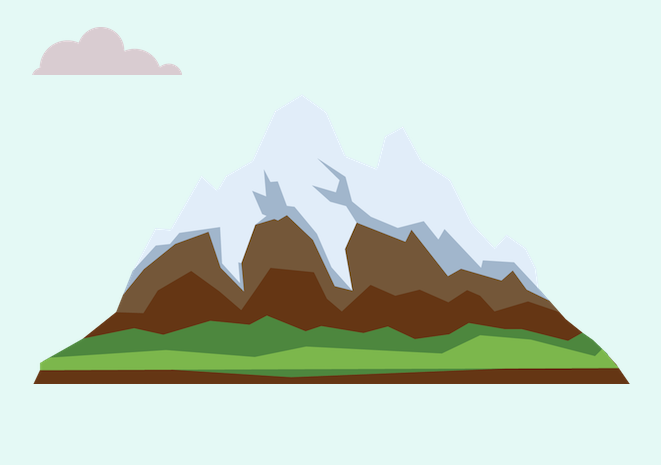
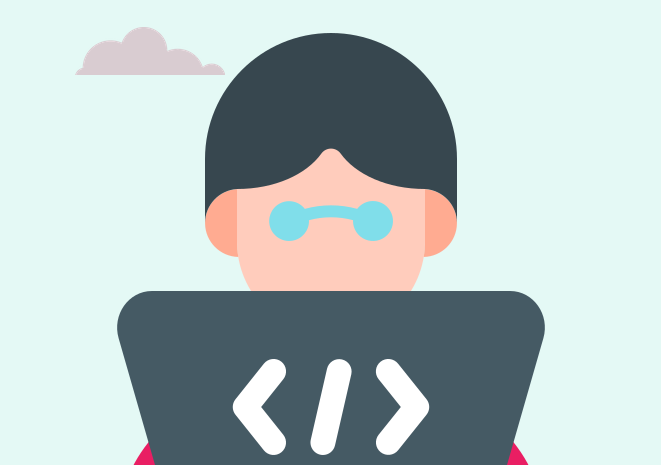
Before and after one commit to adityanehra26/cv, a plain HTML site: page index.html in a window 1280 px wide. Shown: the part 313-778 px from the top of the page, without its empty margins (309-970 px from the left). Drawn offline with Linux system fonts and the light colour scheme.

Commit message:
Update index.html

```diff
--- a/index.html
+++ b/index.html
@@ -18,7 +18,7 @@
       <h1>I'm Aditya</h1>
       <h2>A Programmer</h2>
       <img class="bottom_cloud" src="images/cloud.png" alt="cloud-Image">
-      <img src="images/mountain.png" alt="mountain-Image">
+      <img src="images/developer.png" alt="mountain-Image">
     </div>
 
     <div class="education-container">
```
